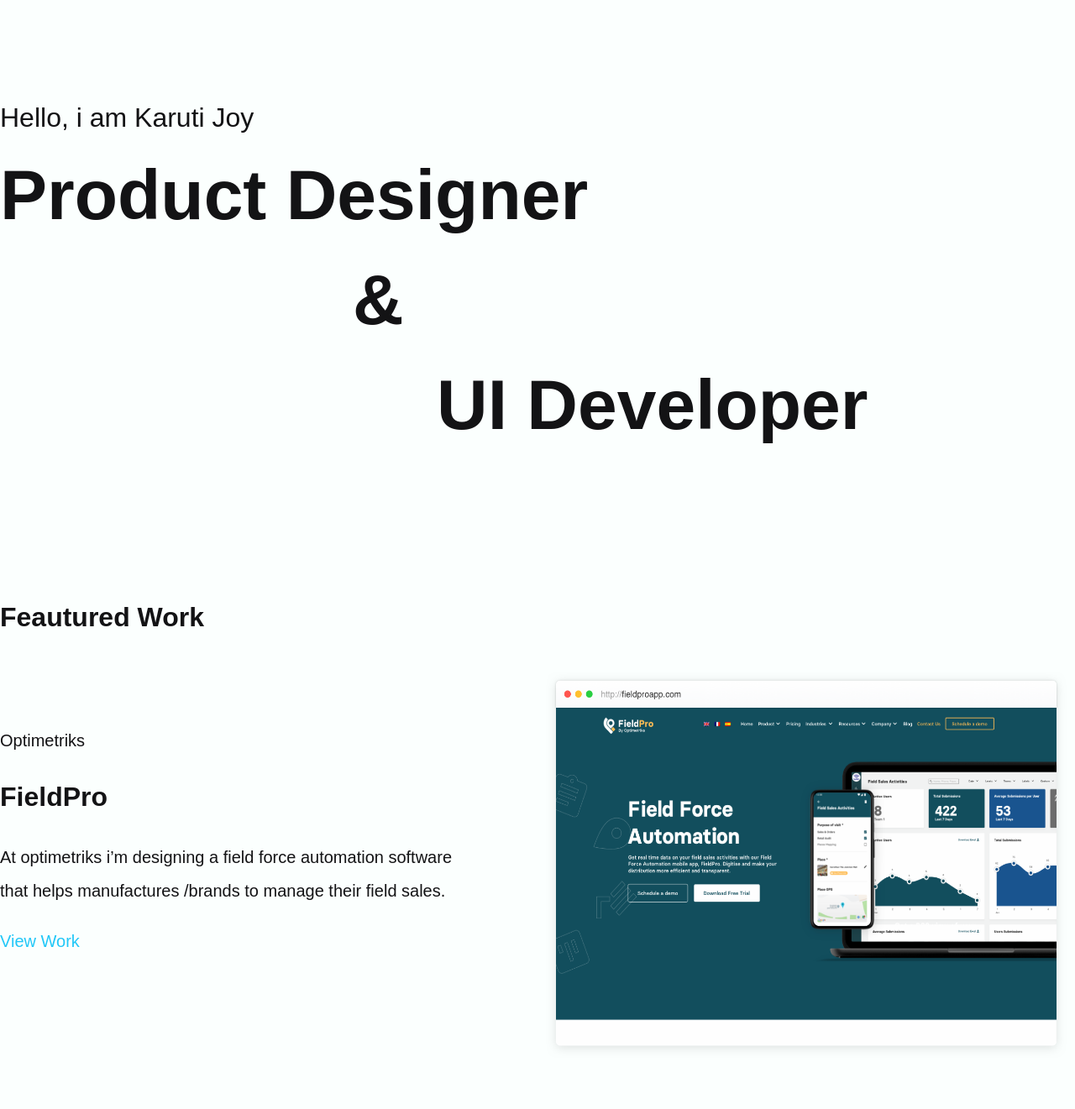
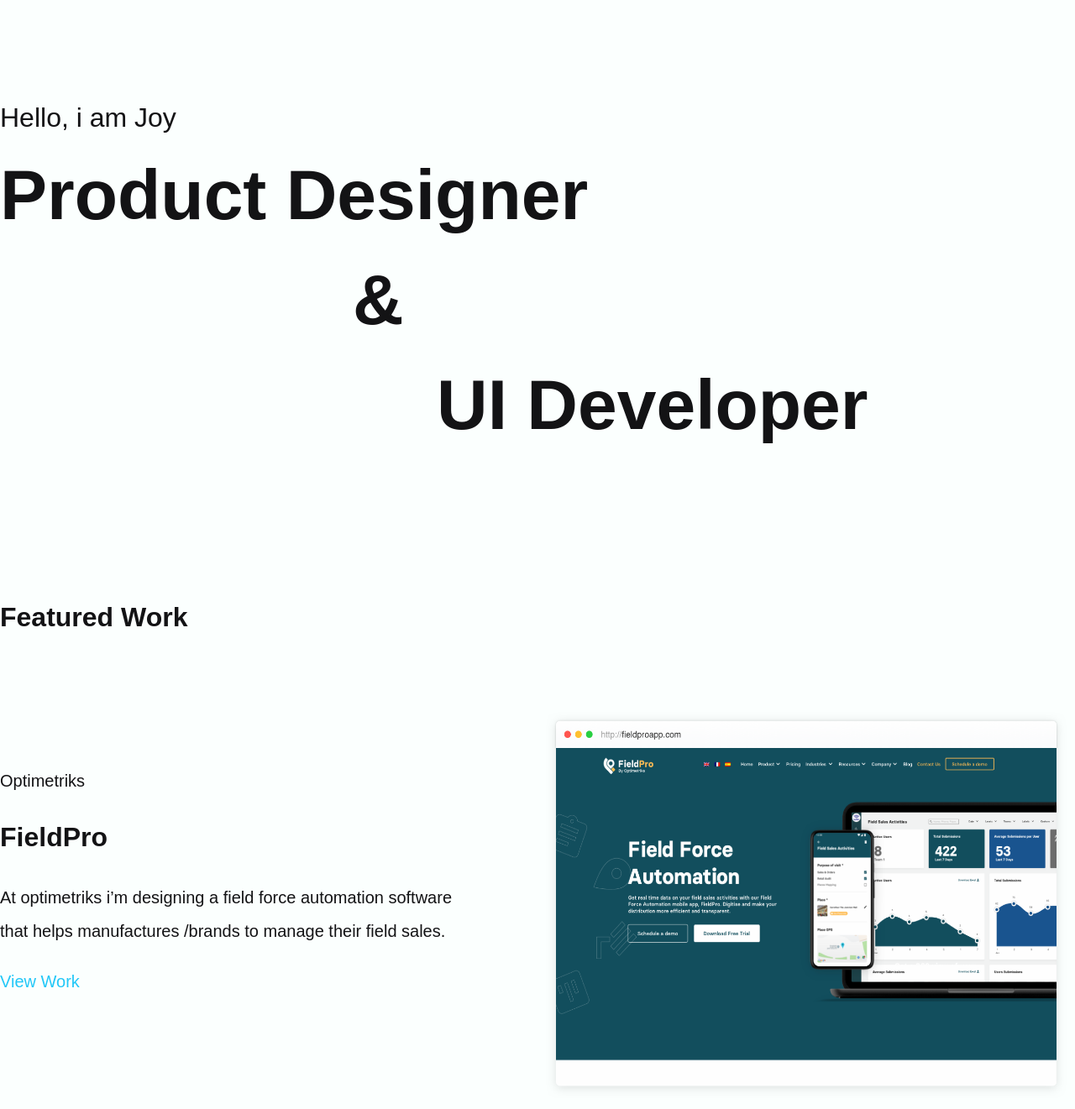
Before and after one commit to karuti/Design-Portfolio, a Gatsby site: page / in a window 1280 px wide. Shown: the part 220-1541 px from the top of the page at 84% size. Built offline with nearby package versions, Linux system fonts and the light colour scheme; Gatsby itself is replaced by a stand-in of ours; a web font is replaced by a local one.

Commit message:
slight typo edits

```diff
--- a/src/components/Sections/featured.js
+++ b/src/components/Sections/featured.js
@@ -32,7 +32,7 @@
 
 const FeaturedWorkwrapper = styled.div`
   max-width: 1280px;
-  margin: 0px auto 160px auto;
+  margin: 80px auto 160px auto;
   display: grid;
   grid-template-columns: 560px 560px;
   grid-gap: 80px;
--- a/src/components/Sections/intro.js
+++ b/src/components/Sections/intro.js
@@ -6,7 +6,7 @@
 function Intro(props) {
   return (
     <Introwrapper>
-      <SmallDescription>Hello, i am Karuti Joy</SmallDescription>
+      <SmallDescription>Hello, i am Joy</SmallDescription>
       <Title1>Product Designer</Title1>
       <And>&</And>
       <Title2>UI Developer</Title2>
--- a/src/components/TextStyles/textStyle.js
+++ b/src/components/TextStyles/textStyle.js
@@ -1,7 +1,7 @@
 import styled from "styled-components"
 
 export const HeadingIntroBig = styled.h1`
-  font-weight: 700;
+  font-weight: 600;
   font-size: 84px;
   line-height: 1.25;
   margin: 0 0 0 0;
--- a/src/pages/index.js
+++ b/src/pages/index.js
@@ -5,7 +5,7 @@
 import Header from "../components/Sections/Header.js"
 import Intro from "../components/Sections/intro.js"
 import Footer from "../components/Sections/Footer.js"
-import { H2 } from "../components/TextStyles/textStyle"
+import { H1, H2 } from "../components/TextStyles/textStyle"
 import FeaturedWork from "../components/Sections/featured"
 import CTA from "../components/Sections/cta"
 import { gsap } from "gsap"
@@ -17,7 +17,7 @@
       <Header />
       <Intro />
       <TTWrapper>
-        <Title>Feautured Work</Title>
+        <Title>Featured Work</Title>
       </TTWrapper>
       <FeaturedWork
         companyName="Optimetriks"
@@ -40,7 +40,7 @@
   max-width: 1280px;
   margin: 0 auto;
 `
-const Title = styled(H2)`
+const Title = styled(H1)`
   @media (max-width: 450px) {
     max-width: 350px;
     margin: 0;
```
